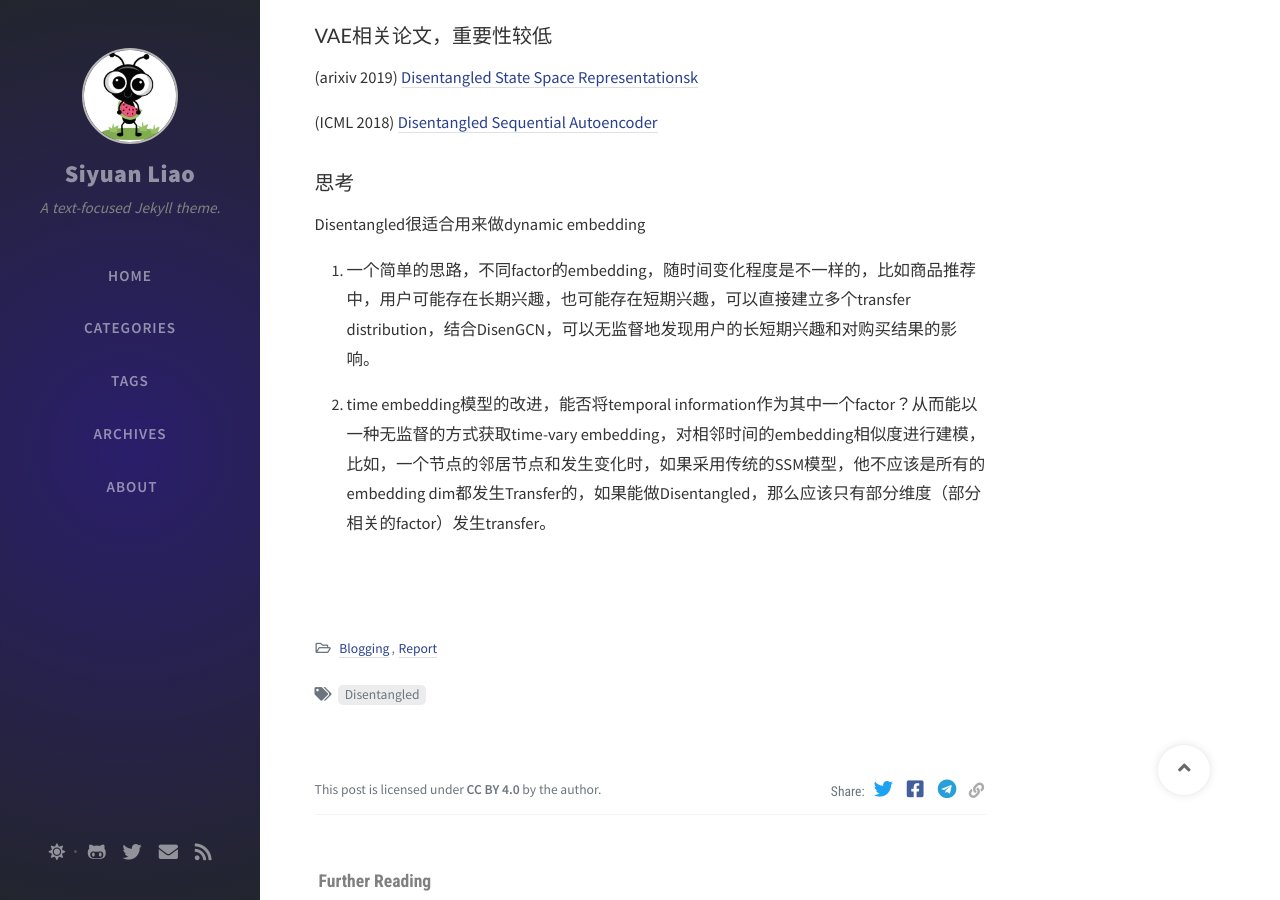
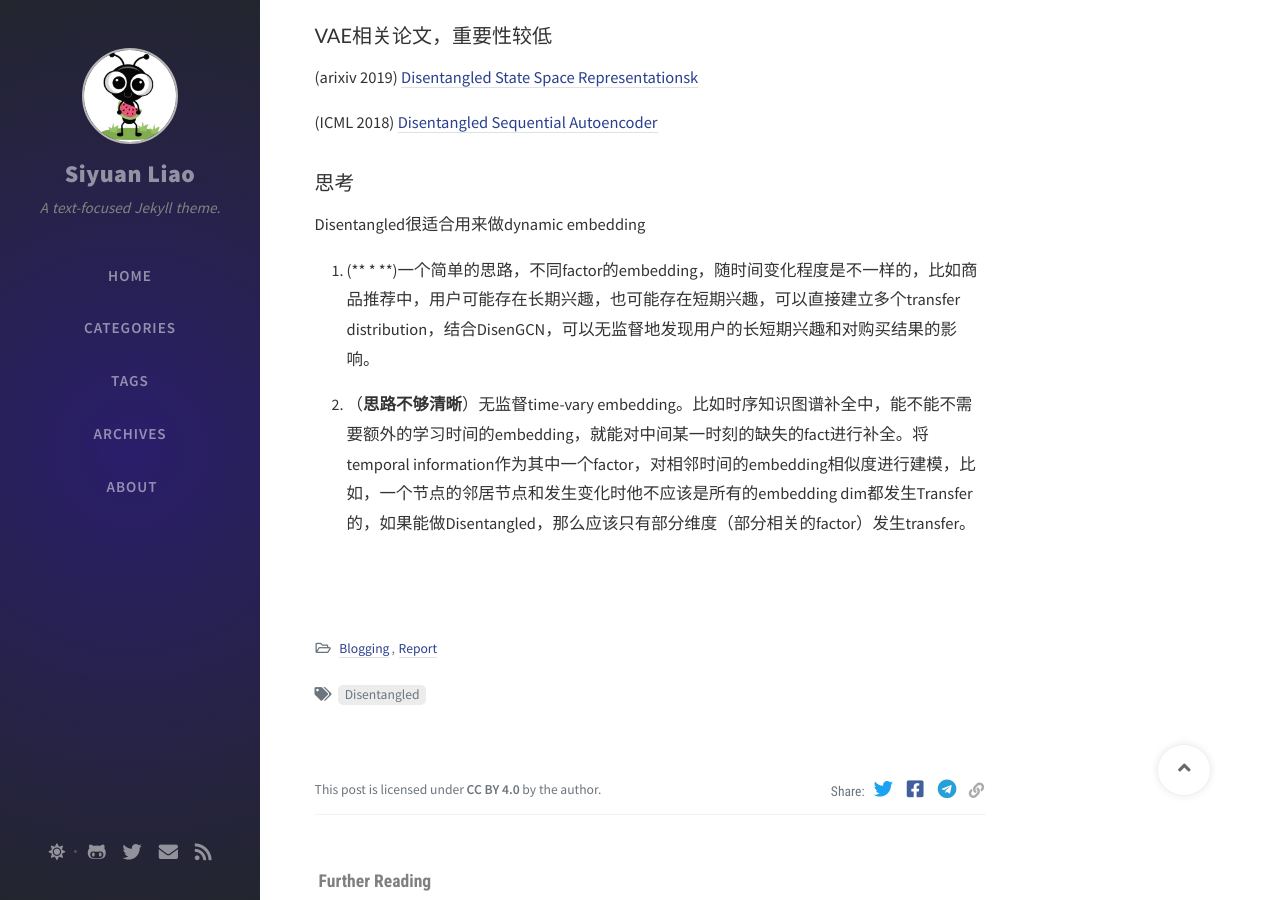
Before and after one commit to SeanLiaoy/seanliaoy.github.io, a Jekyll site: the page built from _posts/2020-10-04-disentangled.md, in a window 1280 px wide and 900 px high, scrolled down 1586 px. Built offline with Jekyll 4.4.1, drawn with Linux system fonts in a browser that asks for light colours; nearby versions of some CDN libraries; comment, search, counter and statistics services are not loaded.

Commit message:
修改文件: _posts/2020-10-04-disentangled.md

```diff
--- a/_posts/2020-10-04-disentangled.md
+++ b/_posts/2020-10-04-disentangled.md
@@ -71,6 +71,6 @@ $$ \mathbf{y}_u = [ c_1, c_2, ..., c_K ] $$
 
 Disentangled很适合用来做dynamic embedding
 
-1. 一个简单的思路，不同factor的embedding，随时间变化程度是不一样的，比如商品推荐中，用户可能存在长期兴趣，也可能存在短期兴趣，可以直接建立多个transfer distribution，结合DisenGCN，可以无监督地发现用户的长短期兴趣和对购买结果的影响。
+1.  (** * **)一个简单的思路，不同factor的embedding，随时间变化程度是不一样的，比如商品推荐中，用户可能存在长期兴趣，也可能存在短期兴趣，可以直接建立多个transfer distribution，结合DisenGCN，可以无监督地发现用户的长短期兴趣和对购买结果的影响。
 
-2. time embedding模型的改进，能否将temporal information作为其中一个factor？从而能以一种无监督的方式获取time-vary embedding，对相邻时间的embedding相似度进行建模，比如，一个节点的邻居节点和发生变化时，如果采用传统的SSM模型，他不应该是所有的embedding dim都发生Transfer的，如果能做Disentangled，那么应该只有部分维度（部分相关的factor）发生transfer。
+2. （**思路不够清晰**）无监督time-vary embedding。比如时序知识图谱补全中，能不能不需要额外的学习时间的embedding，就能对中间某一时刻的缺失的fact进行补全。将temporal information作为其中一个factor，对相邻时间的embedding相似度进行建模，比如，一个节点的邻居节点和发生变化时他不应该是所有的embedding dim都发生Transfer的，如果能做Disentangled，那么应该只有部分维度（部分相关的factor）发生transfer。
```
